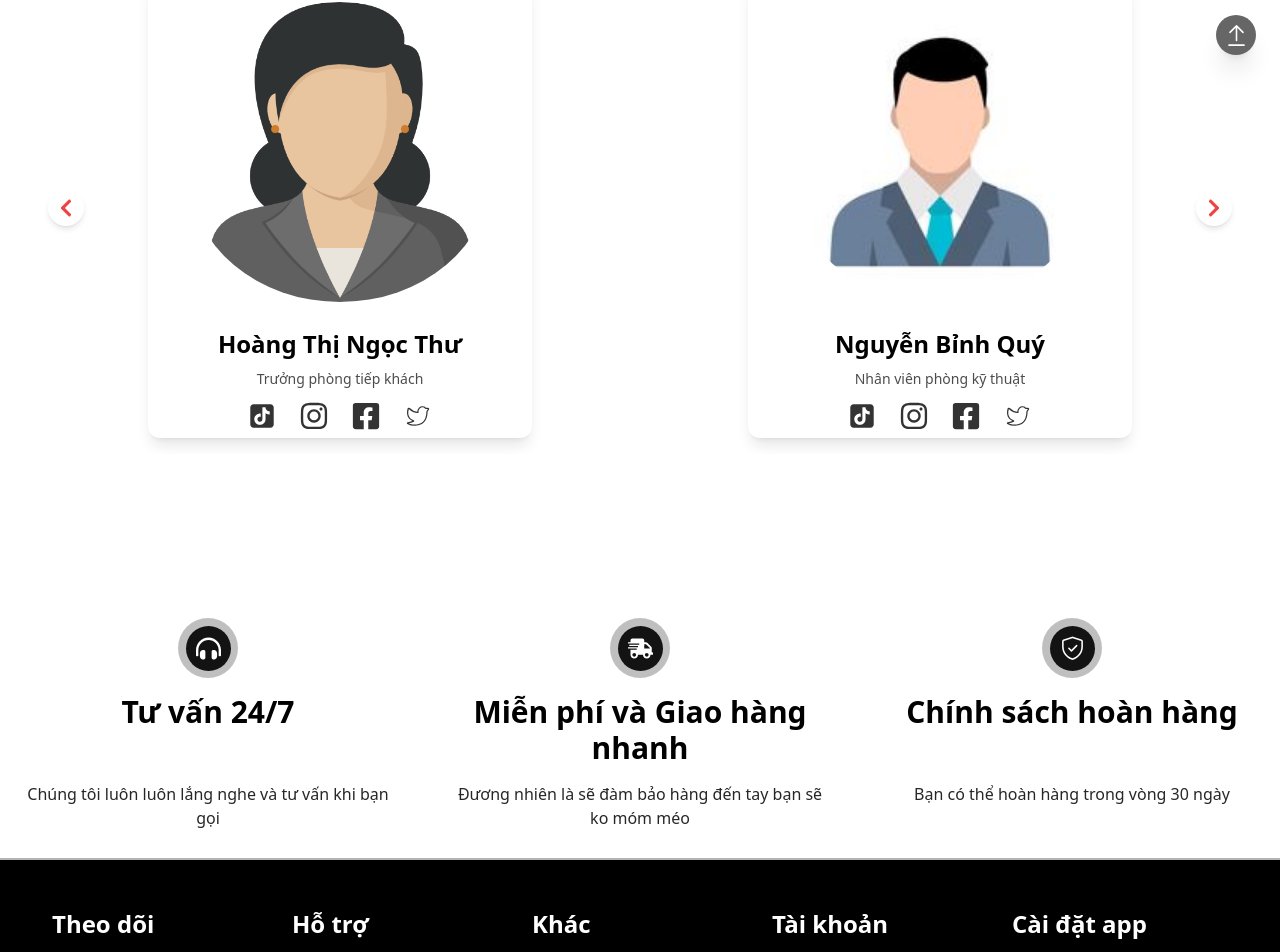
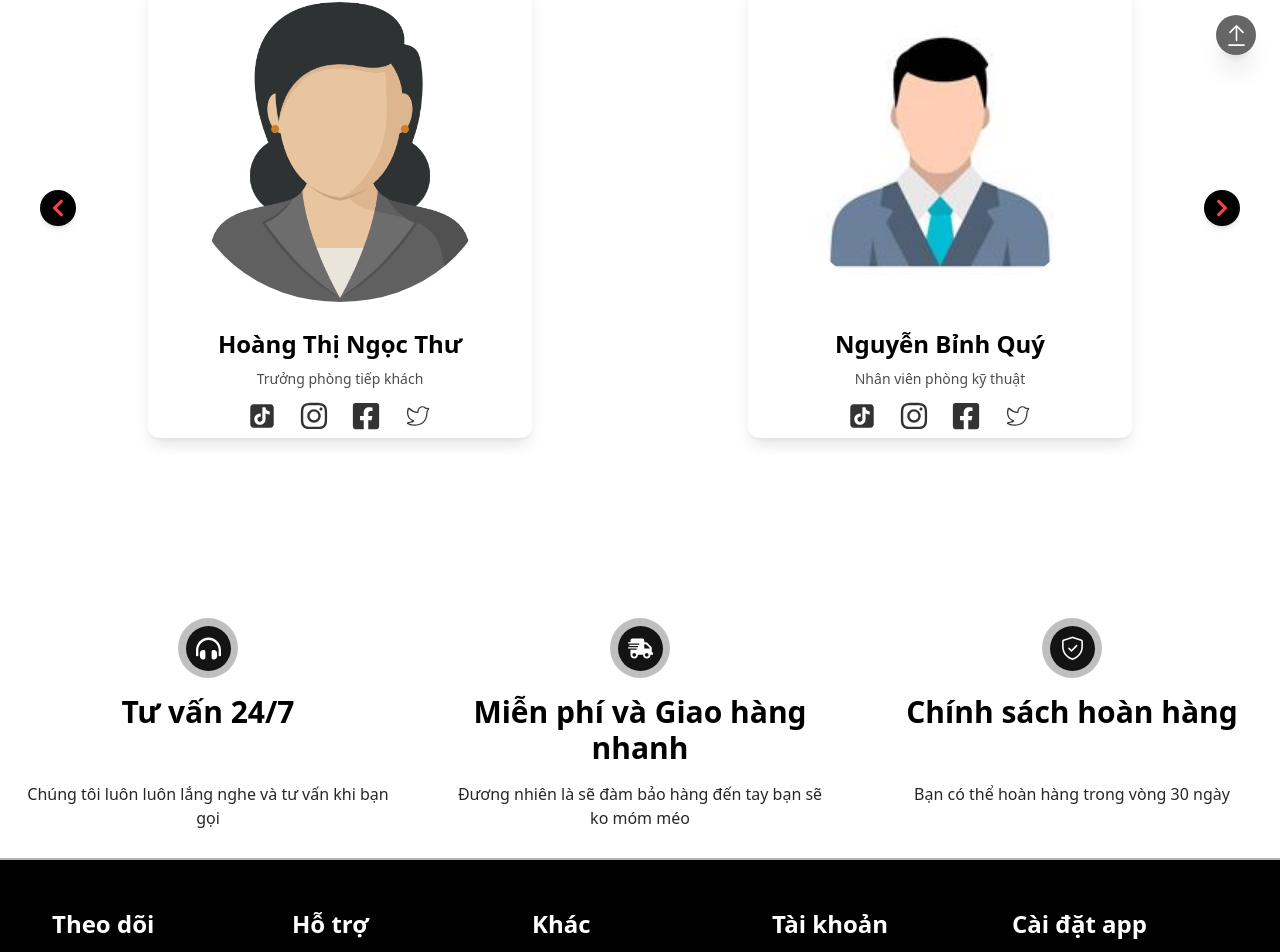
Before and after one commit to QUY-FE/FE_Shop-Technology, a Next.js app: page /about in a window 1280 px wide. Shown: the part 721-1673 px from the top of the page. Built offline with nearby package versions, Linux system fonts and the light colour scheme.

Commit message:
thay đổi màu button custom carosel

```diff
--- a/src/components/Button/Button.tsx
+++ b/src/components/Button/Button.tsx
@@ -5,7 +5,7 @@ import { FaChevronLeft, FaChevronRight } from "react-icons/fa";
 export const CustomLeftArrow = ({ onClick }: { onClick?: () => void }) => (
   <button
     onClick={onClick}
-    className="absolute left-2 top-1/2 -translate-y-1/2 bg-white shadow-md p-2 rounded-full hover:bg-gray-100"
+    className="absolute left-0 top-1/2 -translate-y-1/2 bg-black shadow-md p-2 rounded-full hover:scale-110"
   >
     <FaChevronLeft className="text-red-500 text-xl" />
   </button>
@@ -14,7 +14,7 @@ export const CustomLeftArrow = ({ onClick }: { onClick?: () => void }) => (
 export const CustomRightArrow = ({ onClick }: { onClick?: () => void }) => (
   <button
     onClick={onClick}
-    className="absolute right-2 top-1/2 -translate-y-1/2 bg-white shadow-md p-2 rounded-full hover:bg-gray-100"
+    className="absolute right-0 top-1/2 -translate-y-1/2 bg-black shadow-md p-2 rounded-full hover:scale-110"
   >
     <FaChevronRight className="text-red-500 text-xl" />
   </button>
```
